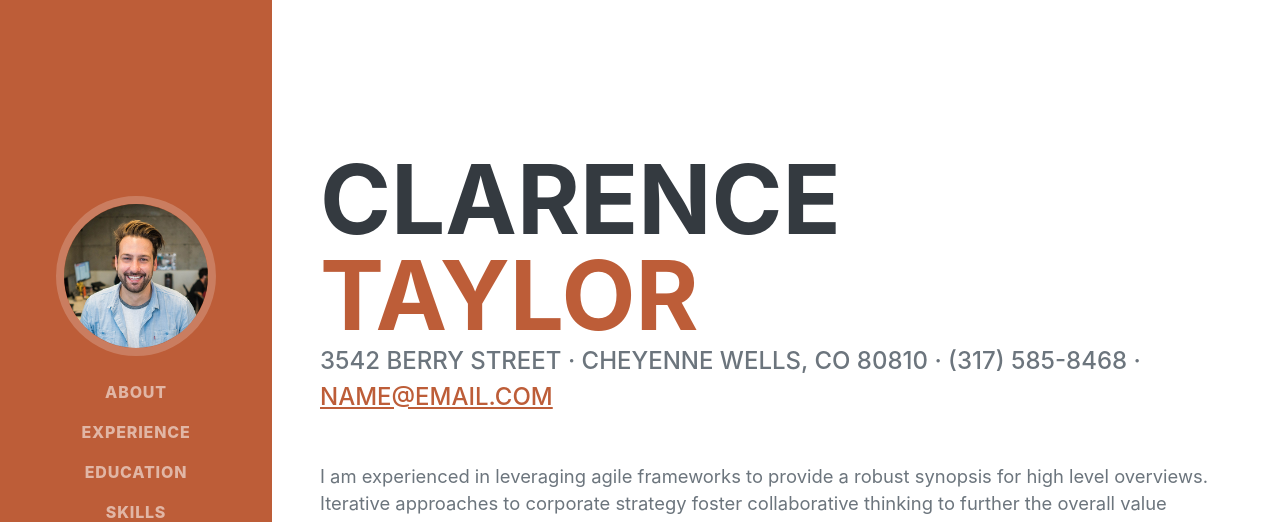
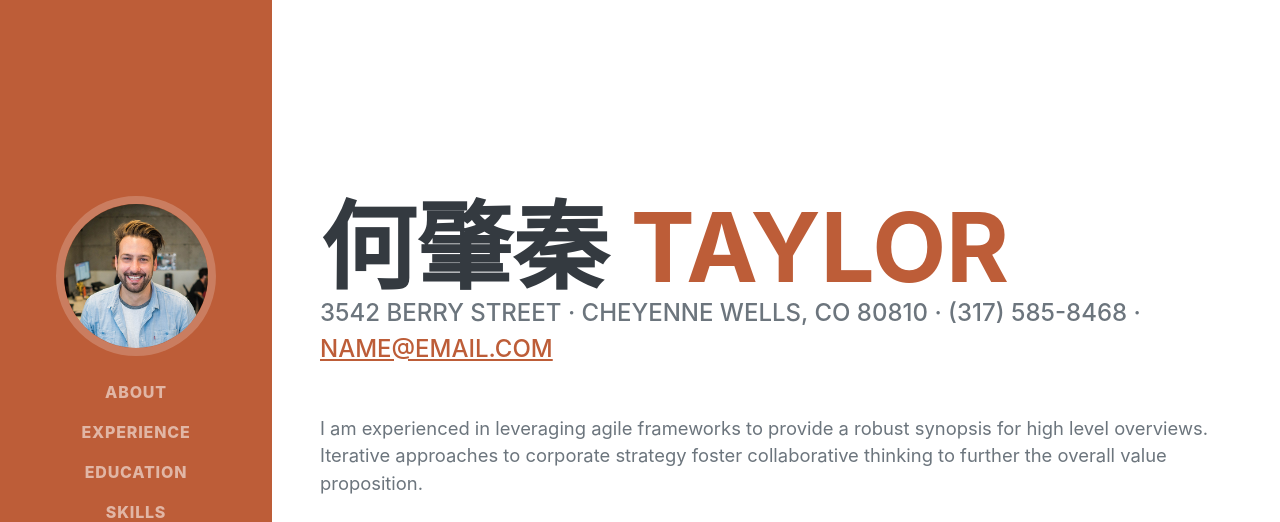
Before and after one commit to Kivler/Kivler.github.io, a plain HTML site: page index.html in a window 1280 px wide. Shown: the top 522 px of the page. Drawn offline with nearby package versions, Linux system fonts and the light colour scheme; a web font is replaced by a local one.

Commit message:
Update index.html

```diff
--- a/index.html
+++ b/index.html
@@ -41,7 +41,7 @@
             <section class="resume-section" id="about">
                 <div class="resume-section-content">
                     <h1 class="mb-0">
-                        Clarence
+                        何肇秦
                         <span class="text-primary">Taylor</span>
                     </h1>
                     <div class="subheading mb-5">
```
